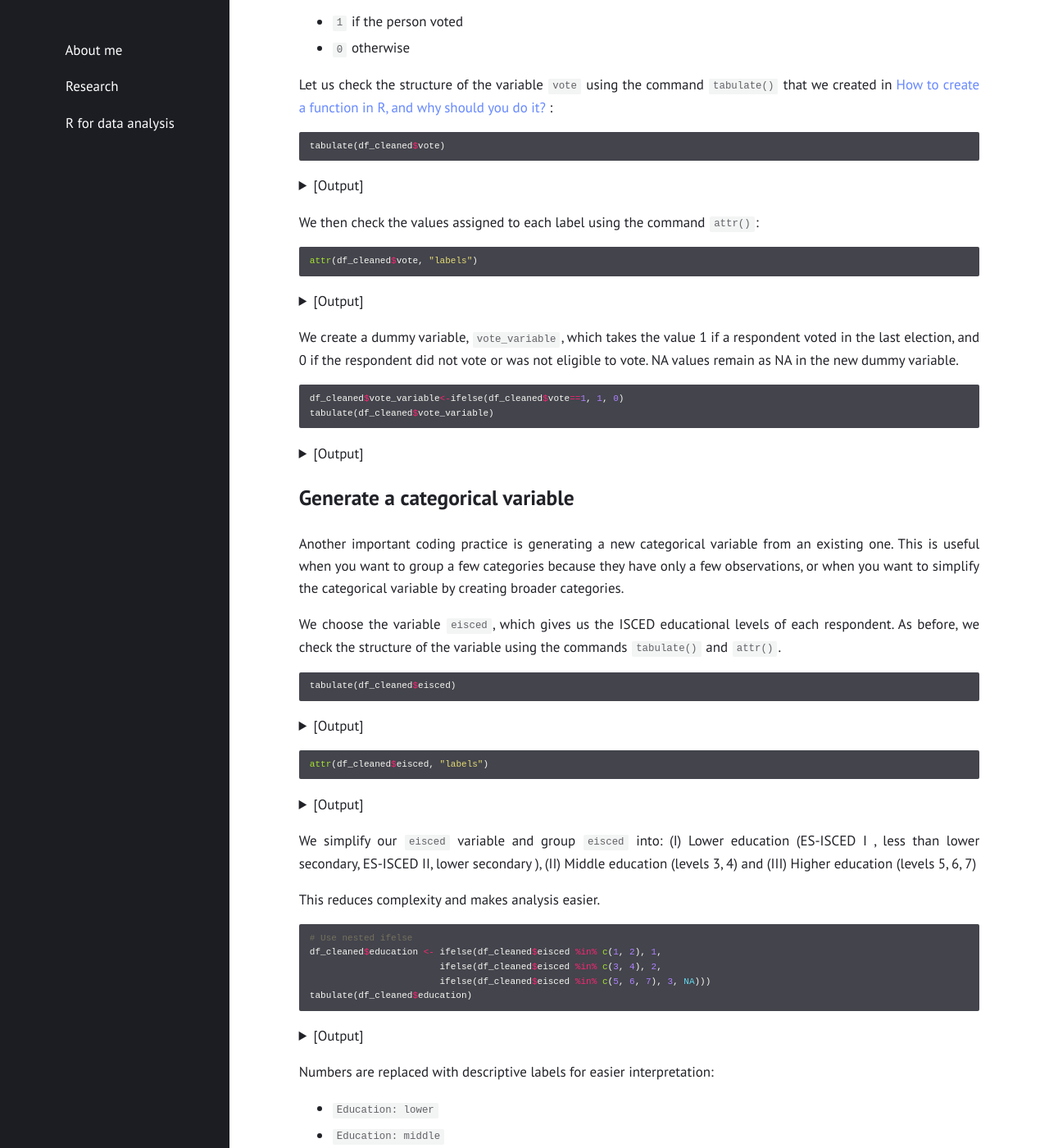
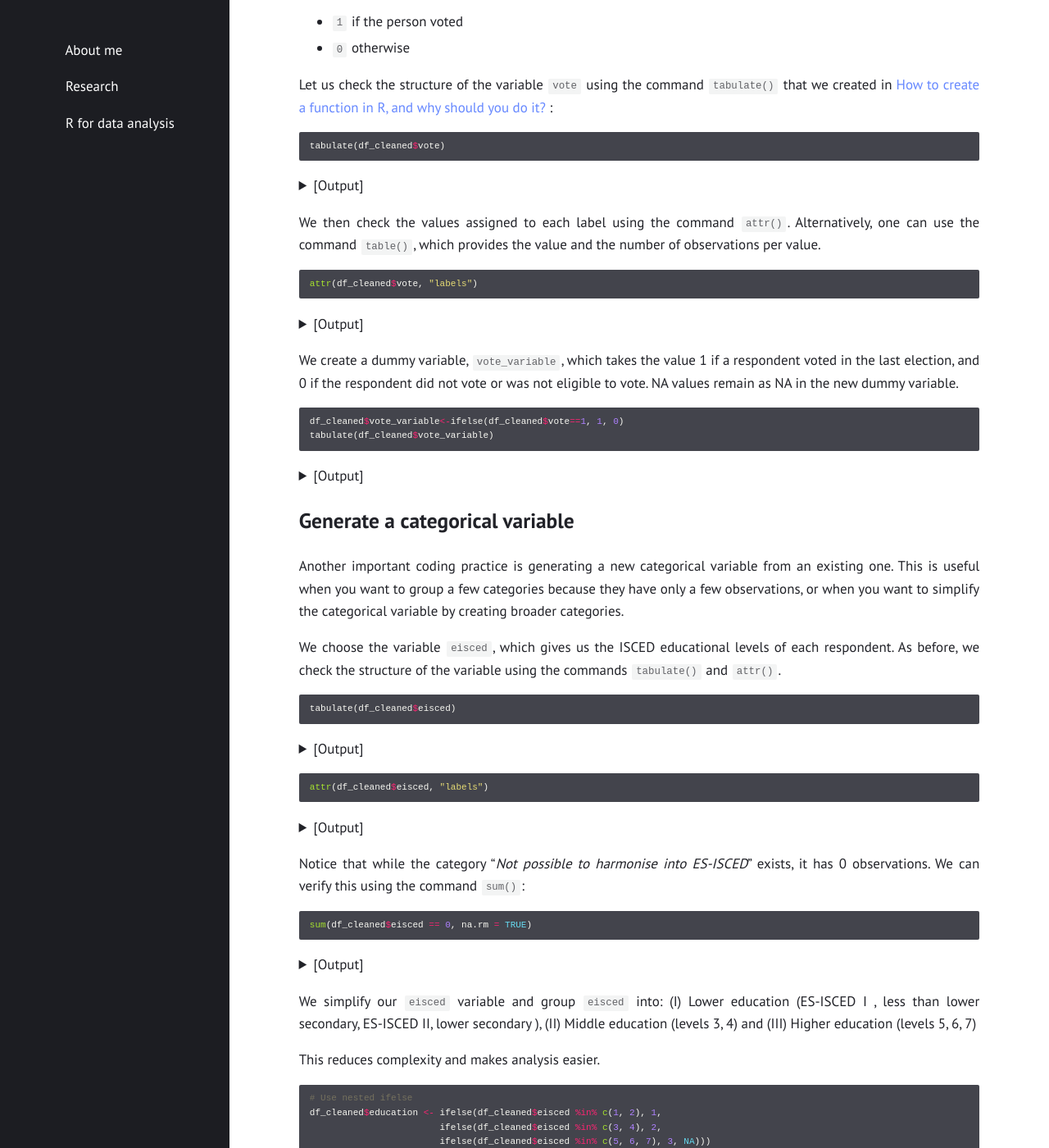
Before and after one commit to gubellom/gubellom.github.io, a Jekyll site: the page built from R files/Manipulation.md, in a window 1280 px wide and 1400 px high, scrolled down 986 px. Shown: the whole window at 82% size. Built offline with Jekyll 4.4.1, drawn with Linux system fonts in a browser that asks for light colours.

Commit message:
Update Manipulation.md
Signed-off-by: Michele Gubello <62111923+gubellom@users.noreply.github.com>

````diff
--- a/R files/Manipulation.md
+++ b/R files/Manipulation.md
@@ -60,7 +60,7 @@ tabulate(df_cleaned$vote)
   </pre>
 </details>
 
-We then check the values assigned to each label using the command `attr()`:
+We then check the values assigned to each label using the command `attr()`. Alternatively, one can use the command `table()`, which provides the value and the number of observations per value.
 
 ```r
 attr(df_cleaned$vote, "labels")
@@ -151,6 +151,18 @@ ES-ISCED V2, higher tertiary education, >= MA level
                                                  NA
                                           No answer
                                                  NA
+  </pre>
+</details>
+
+Notice that while the category "*Not possible to harmonise into ES-ISCED*" exists, it has 0 observations. We can verify this using the command `sum()`:
+
+```r
+sum(df_cleaned$eisced == 0, na.rm = TRUE)
+```
+<details>
+  <summary>[Output]</summary>
+  <pre>
+[1] 0
   </pre>
 </details>
 
````
